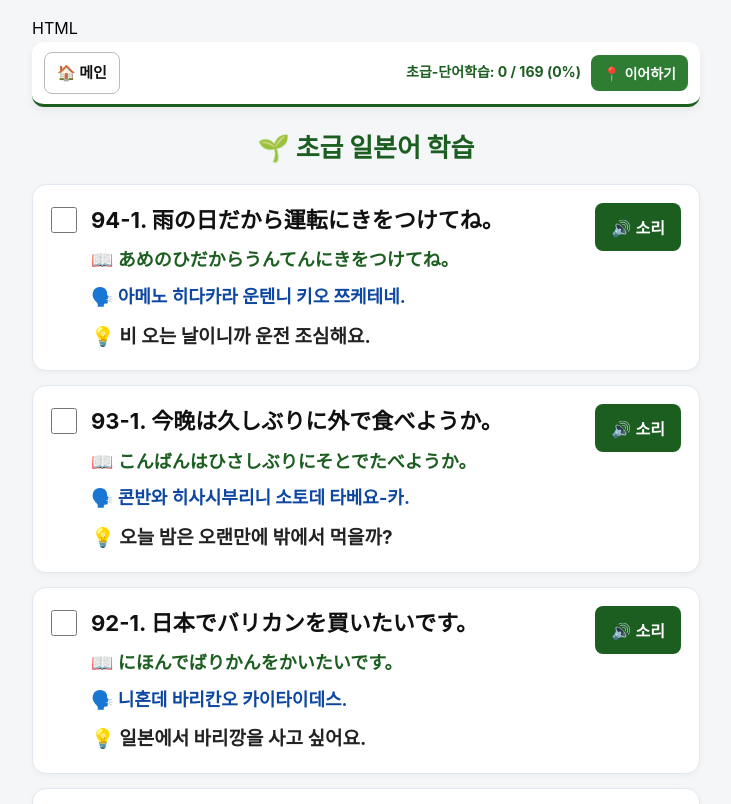
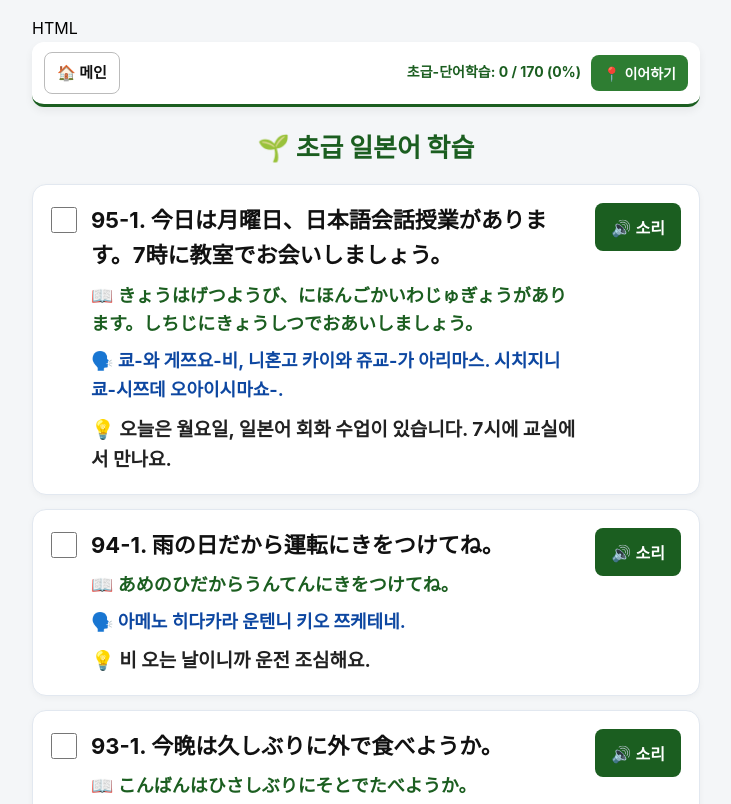
Before and after one commit to giogim38-collab/my-jp-study, a plain HTML site: page japan/beginner/beginner.html in a window 1280 px wide. Shown: the top 804 px of the page, without its empty margins (274-1005 px from the left). Drawn offline with Linux system fonts and the light colour scheme.

Commit message:
Add files via upload

```diff
--- a/japan/beginner/beginner.html
+++ b/japan/beginner/beginner.html
@@ -315,8 +315,8 @@ HTML
       { num: "91-1", jp: "こんな天気の日キムチチゲが食べたくなりますね。", reading: "こんなてんきのひキムチチゲがたべたくなりますね。", pron: "콘나텐키노히 기무치찌게가 타베따크나리마스네.", ko: "이런 날씨 김치찌게가 먹고싶어집니다. 그치요?", file: "91-1.mp3" },
       { num: "92-1", jp: "日本でバリカンを買いたいです。", reading: "にほんでばりかんをかいたいです。", pron: "니혼데 바리칸오 카이타이데스.", ko: "일본에서 바리깡을 사고 싶어요.", file: "92-1.mp3" },
       { num: "93-1", jp: "今晩は久しぶりに外で食べようか。", reading: "こんばんはひさしぶりにそとでたべようか。", pron: "콘반와 히사시부리니 소토데 타베요-카.", ko: "오늘 밤은 오랜만에 밖에서 먹을까?", file: "93-1.mp3" },
-      { num: "94-1", jp: "雨の日だから運転にきをつけてね。", reading: "あめのひだからうんてんにきをつけてね。", pron: "아메노 히다카라 운텐니 키오 쯔케테네.", ko: "비 오는 날이니까 운전 조심해요.", file: "94-1.mp3" }
-
+      { num: "94-1", jp: "雨の日だから運転にきをつけてね。", reading: "あめのひだからうんてんにきをつけてね。", pron: "아메노 히다카라 운텐니 키오 쯔케테네.", ko: "비 오는 날이니까 운전 조심해요.", file: "94-1.mp3" },
+      { num: "95-1", jp: "今日は月曜日、日本語会話授業があります。7時に教室でお会いしましょう。", reading: "きょうはげつようび、にほんごかいわじゅぎょうがあります。しちじにきょうしつでおあいしましょう。", pron: "쿄-와 게쯔요-비, 니혼고 카이와 쥬교-가 아리마스. 시치지니 쿄-시쯔데 오아이시마쇼-.", ko: "오늘은 월요일, 일본어 회화 수업이 있습니다. 7시에 교실에서 만나요.", file: "95-1.mp3" }
 
      ];
 
```
